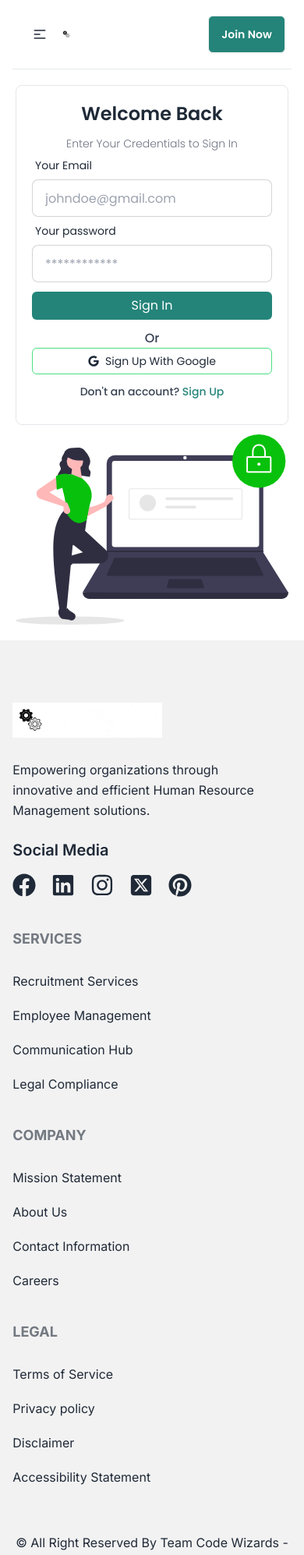
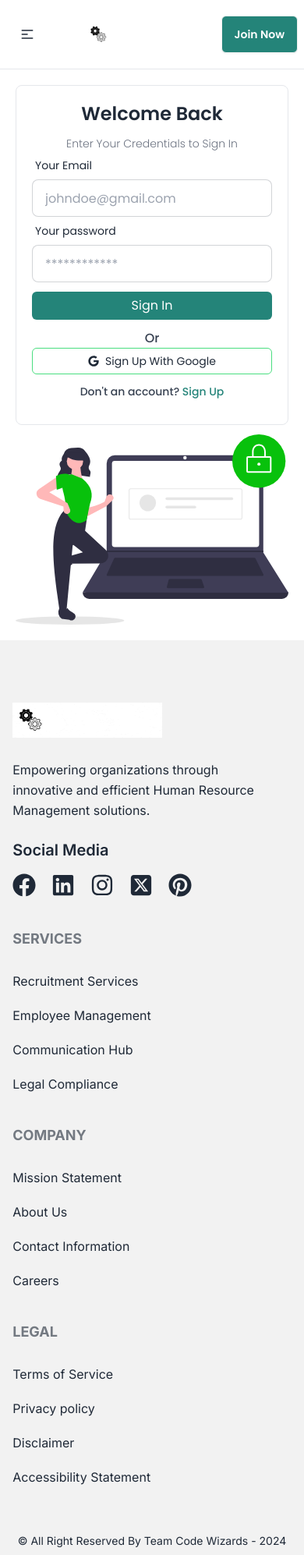
Before and after one commit to mursalinmirme/unity-spark, a React (Vite) app: page /signin in a window 390 px wide. Shown: the top 1994 px of the page at 78% size. Built offline with nearby package versions, Linux system fonts and the light colour scheme.

Commit message:
I have update navebar and footer code to make responsive

```diff
--- a/src/pages/components/footer/Footer.jsx
+++ b/src/pages/components/footer/Footer.jsx
@@ -47,7 +47,7 @@ const Footer = () => {
 
 
 </footer>
-<p className="text-center py-5">© All Right Reserved By Team Code Wizards - 2024</p>
+<p className="text-center py-5 text-sm md:text-base">© All Right Reserved By Team Code Wizards - 2024</p>
         </div>
     );
 };
--- a/src/pages/components/navbar/Navbar.jsx
+++ b/src/pages/components/navbar/Navbar.jsx
@@ -32,20 +32,20 @@ const Navbar = () => {
     </>
     return (
         <div className="">
-            <div className="navbar py-5 border-b w-11/12 mx-auto">
+            <div className="navbar py-5 border-b w-full lg:w-11/12 mx-auto">
   <div className="navbar-start">
     <div className="dropdown">
       <div tabIndex={0} role="button" className="btn btn-ghost lg:hidden">
         <svg xmlns="http://www.w3.org/2000/svg" className="h-5 w-5" fill="none" viewBox="0 0 24 24" stroke="currentColor"><path strokeLinecap="round" strokeLinejoin="round" strokeWidth="2" d="M4 6h16M4 12h8m-8 6h16" /></svg>
       </div>
-      <ul tabIndex={0} className="menu menu-sm dropdown-content mt-3 z-[1] p-2 shadow bg-base-100 rounded-box w-52">
+      <ul tabIndex={0} className="menu menu-sm dropdown-content mt-3 p-2 shadow rounded-box w-80 bg-white h-96 z-50 space-y-3" >
         {
             navItem
         }
       </ul>
     </div>
     <Link to='/'>
-      <img src={logo} className="w-1/2" alt="" />
+      <img src={logo} className="w-full md:w-1/2 ml-12 md:ml-0" alt="" />
     </Link>
   </div>
   <div className="navbar-center hidden lg:flex">
```
